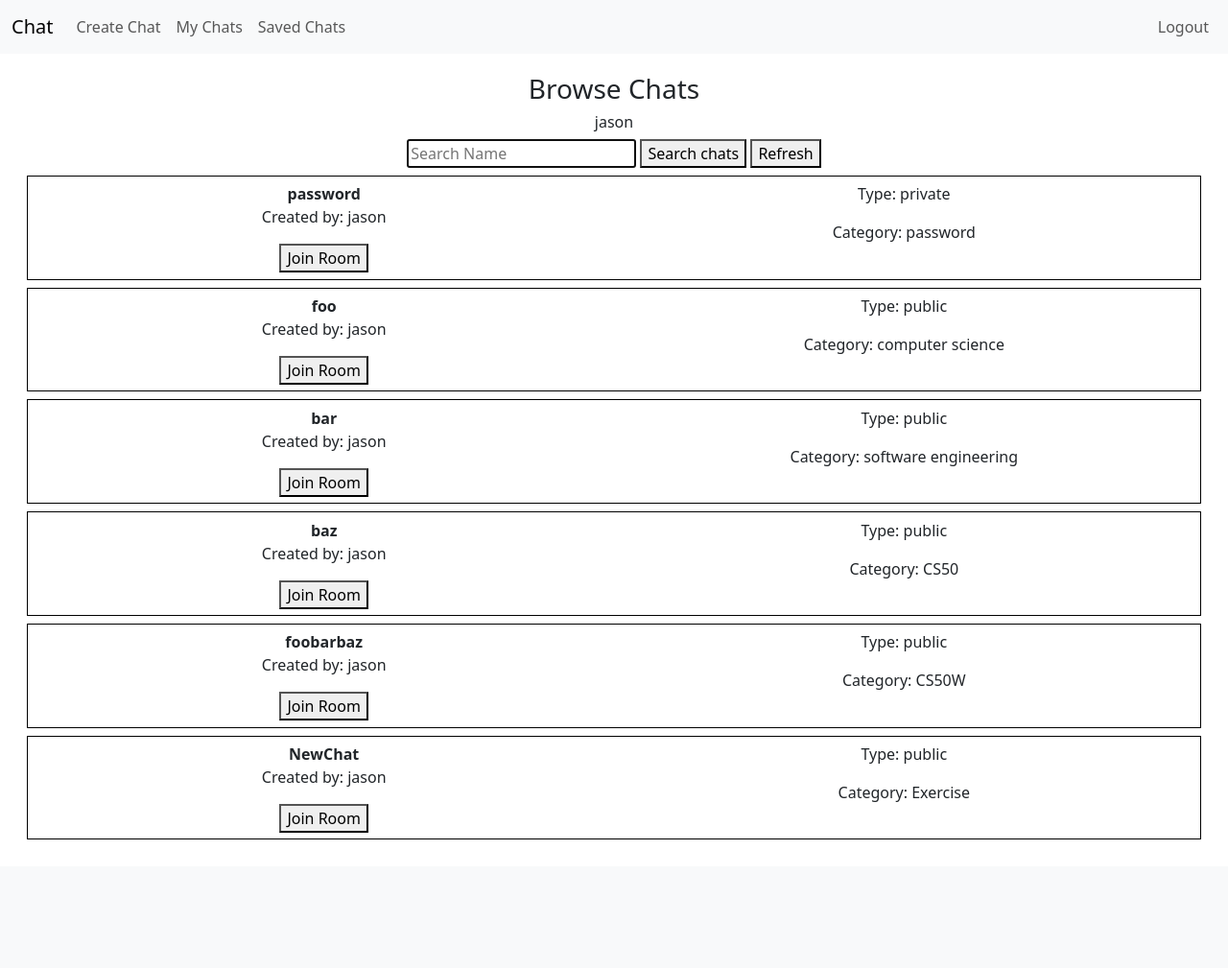
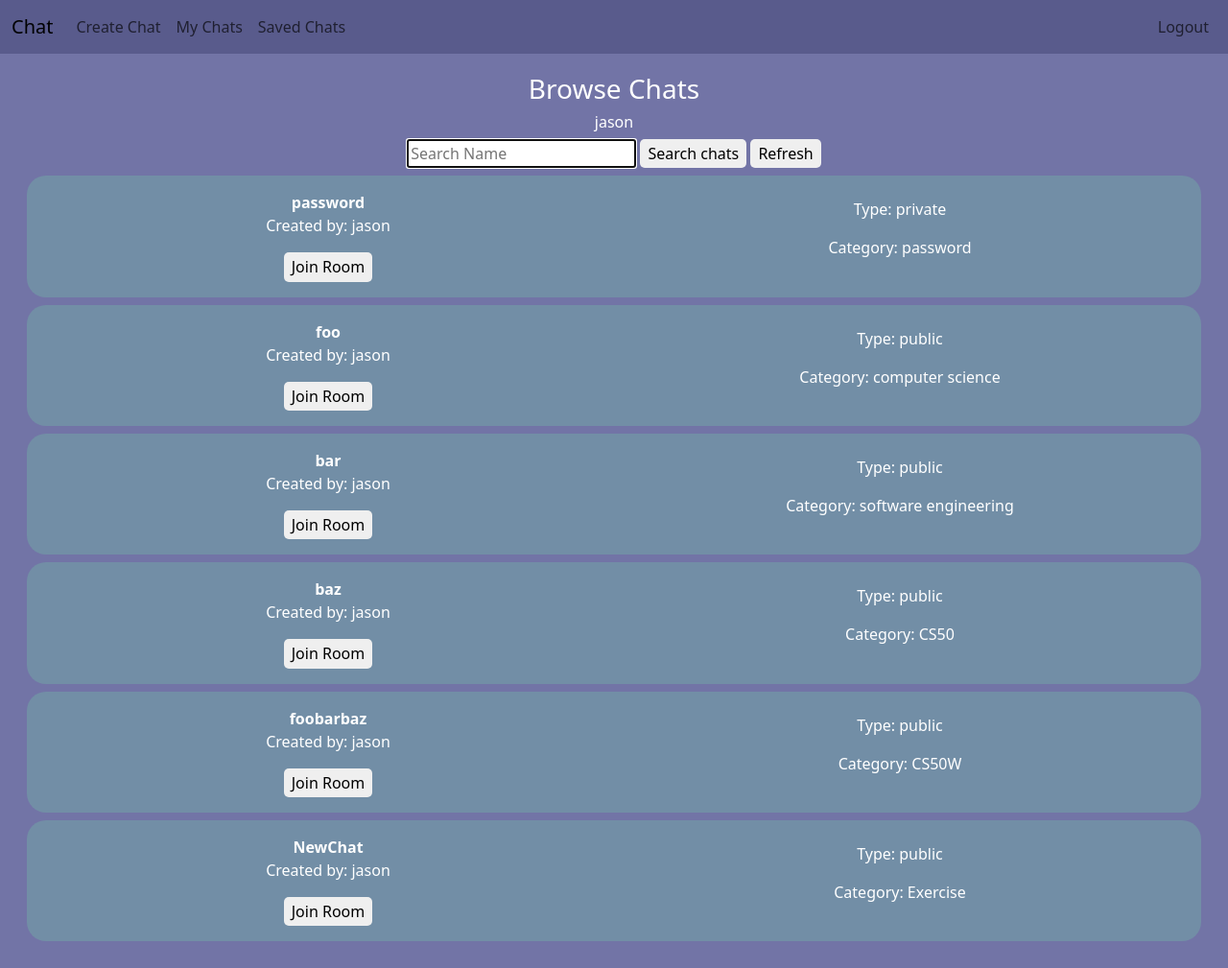
Before and after one commit to JC33340/Chat, a Django app: page / in a window 1280 px wide. Shown: the whole page at 96% size. Before the commit the page ends 875 px from the top, so only its background shows below. Run offline with Django 4.2, Linux system fonts and the light colour scheme; a user stored in the database is signed in; data comes from the database, SQL or seed files in the repository; both versions use the stored data as it was after the commit.

Commit message:
made css changes

```diff
--- a/chat/static/chat/index.css
+++ b/chat/static/chat/index.css
@@ -1,6 +1,23 @@
+body{
+    background-color: #7274a6;
+}
+
+#body button{
+    border: none;
+    border-radius: 5px;
+    padding:0.2em 0.5em;
+    transition: all 0.5s ease-in-out;
+}
+
+#body button:hover{
+    background-color: #A6A472;
+    color: white;
+}
+
 .main-wrapper-div {
     text-align: center;
     padding: 20px;
+    color:white;
 }
 
 .main-wrapper-div #create_chat_wrapper_div .error-div, .main-wrapper-div #create_chat_wrapper_div .success-div{
@@ -20,18 +37,33 @@
 }
 
 .active-button{
-    background-color: black;
+    background-color: #A6A472;
     color: white;
 }
 
 .individual-chat-wrapper-div{
-    border: 1px solid black;
-    padding: 0.4em;
+    border-radius: 20px;
+    background-color: #728EA6;
+    padding: 1em;
     margin: 0.5em;
     overflow: auto;
+    display: flex;
 }
 
 .individual-chat-wrapper-div-divisions{
-    float:left;
+    display: flex;
+    justify-content: center;
+    flex-direction: column;
+    align-items: center;
     width: 50%;
 }
+
+#chat_log{
+    background: black;
+    padding: 20px;
+    border-radius: 20px;
+}
+
+#save_chat_button{
+    margin-bottom: 10px;
+}
--- a/chat/templates/chat/layout.html
+++ b/chat/templates/chat/layout.html
@@ -6,10 +6,11 @@
         {% block title %}{% endblock %}
         <link href="https://cdn.jsdelivr.net/npm/bootstrap@5.3.2/dist/css/bootstrap.min.css" rel="stylesheet" integrity="sha384-T3c6CoIi6uLrA9TneNEoa7RxnatzjcDSCmG1MXxSR1GAsXEV/Dwwykc2MPK8M2HN" crossorigin="anonymous">
         <meta name="viewport" content="width=device-width, initial-scale=1">
+        <link href = '{% static "chat/index.css" %}' rel = "stylesheet">
     </head>
 
     <body>
-        <nav class = "navbar navbar-expand-lg bg-body-tertiary">
+        <nav class = "navbar navbar-expand-lg " style="background-color: #595B8C;color:white;">
             <div class = "container-fluid">
                 <a class = "navbar-brand" href = "{% url 'index' %}">Chat </a>
                 <button class="navbar-toggler" type="button" data-bs-toggle="collapse" data-bs-target="#navbarNav" aria-controls="navbarNav" aria-expanded="false" aria-label="Toggle navigation">
```
Also changed, not shown: db.sqlite3, 1 other file.
